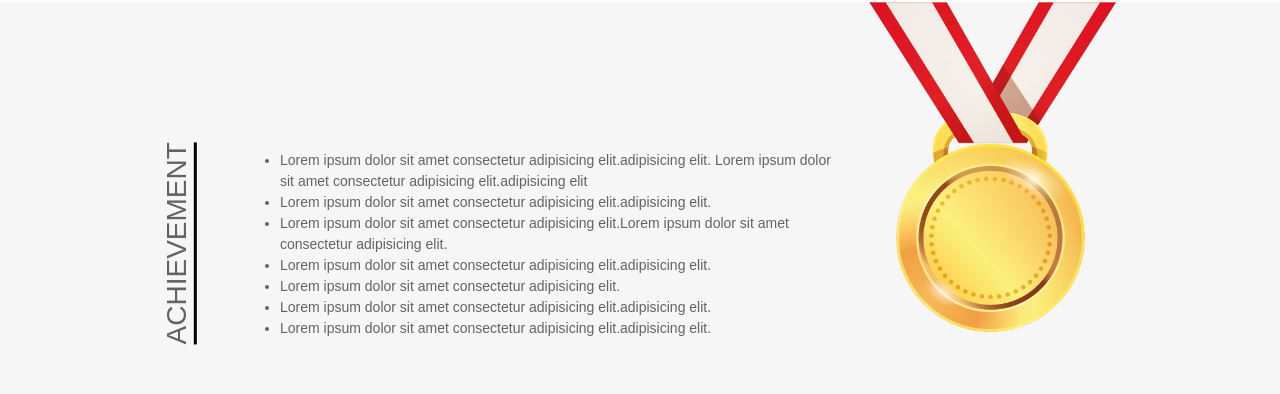
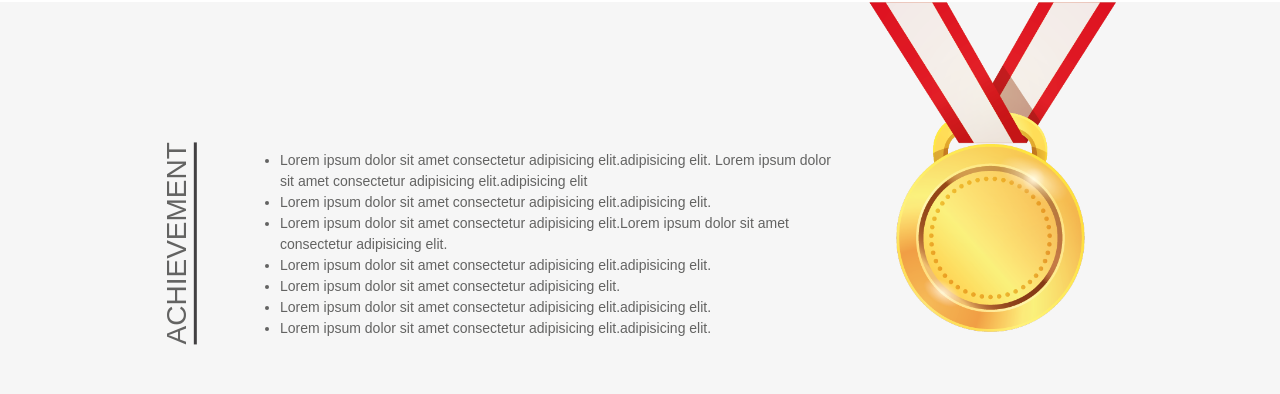
Before and after one commit to amithasan102827/doctor-portflio, a plain HTML site: page index.html in a window 1280 px wide. Shown: the part 1588-1982 px from the top of the page. Drawn offline with nearby package versions, Linux system fonts and the light colour scheme.

Commit message:
4th commit

```diff
--- a/style.css
+++ b/style.css
@@ -264,7 +264,7 @@ hr {
   transform: rotate(-90deg);
   top: 43%;
   right: 80%;
-  border-bottom: 3px solid black;
+  border-bottom: 3px solid #424042;
   margin-right: 50px;
   font-size: var(--achieve-title-font-size);
   font-family: var(--achieve-font-familiy);
```
